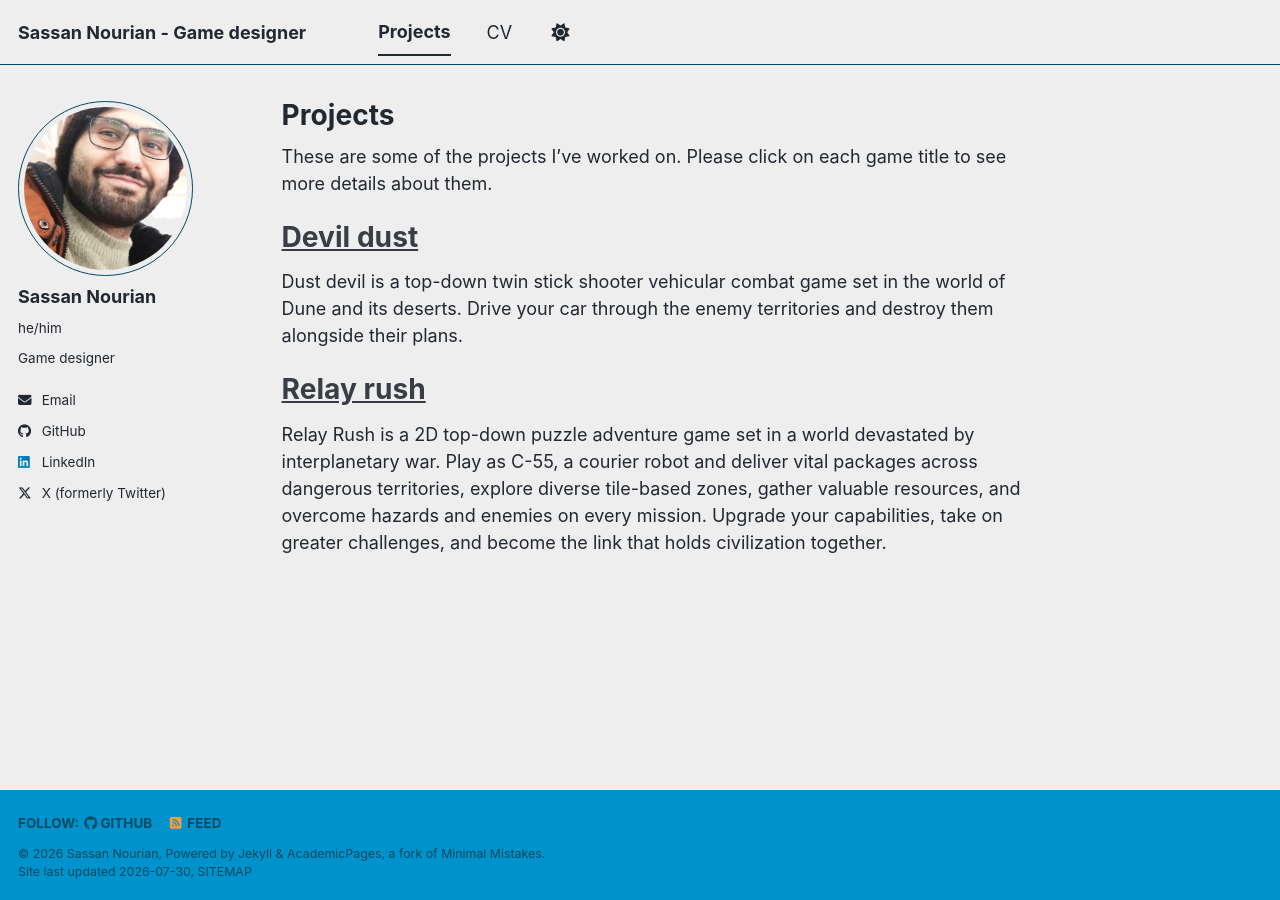
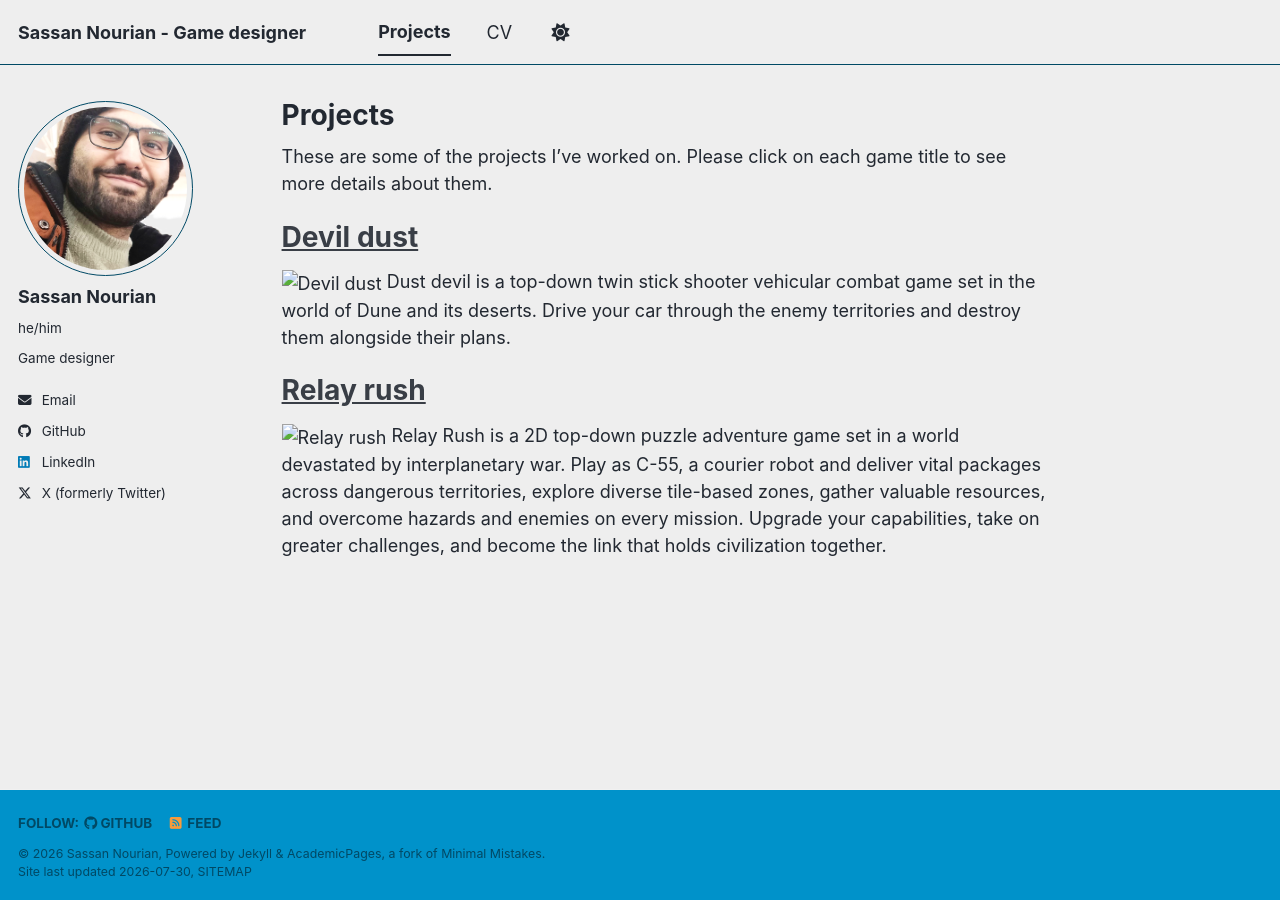
Before and after one commit to SassanTheDev/SassanTheDev.github.io, a Jekyll site: the page built from _pages/personal-projects.md, in a window 1280 px wide. Built offline with Jekyll 4.4.1, drawn with Linux system fonts in a browser that asks for light colours; a style sheet for code colours, icons or effects is not loaded.

Commit message:
Update personal projects with new game details
Added project descriptions and images for 'Devil dust' and 'Relay rush'.

```diff
--- a/_pages/personal-projects.md
+++ b/_pages/personal-projects.md
@@ -10,7 +10,9 @@
 Please click on each game title to see more details about them.
 
 # [Devil dust](/personal-projects/devil-dust)
+![Devil dust](images/dust-devil-cover.png)
 Dust devil is a top-down twin stick shooter vehicular combat game set in the world of Dune and its deserts. Drive your car through the enemy territories and destroy them alongside their plans.
 
 # [Relay rush](/personal-projects/relay-rush)
+![Relay rush](images/relay-rush-cover.png)
 Relay Rush is a 2D top-down puzzle adventure game set in a world devastated by interplanetary war. Play as C-55, a courier robot and deliver vital packages across dangerous territories, explore diverse tile-based zones, gather valuable resources, and overcome hazards and enemies on every mission. Upgrade your capabilities, take on greater challenges, and become the link that holds civilization together.
```
